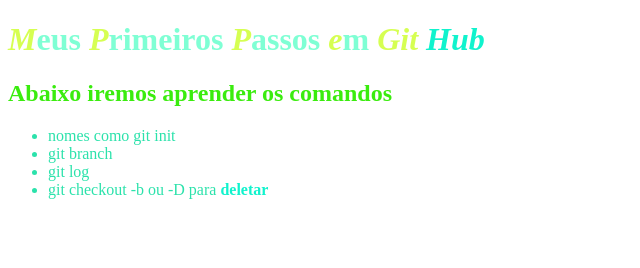
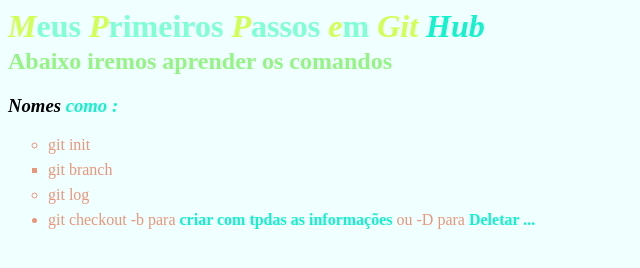
Before and after one commit to DIEGO-ARAUJO2121/novo-teste, a plain HTML site: page estudos/index.html in a window 1280 px wide. Shown: the whole page, without its empty margins (0-640 px from the left). Drawn offline with Linux system fonts and the light colour scheme.

Commit message:
adicionando novas cores e marcações

```diff
--- a/estudos/index.css
+++ b/estudos/index.css
@@ -1,16 +1,37 @@
-h1 {
+body {
+width: auto;
+height:auto;
+background-color: azure;
+}
 
+
+h1
+{
 color: aquamarine;
+margin: auto;
+height: 20px;
 }
-h2 {
-color: rgb(58, 236, 14);
+h2
+{
+color: rgba(58, 236, 14, 0.508);
+}
+ul
+{
+    color: rgb(43, 226, 171);
 
 }
-ul {
-    color: rgb(43, 226, 171);
-}strong {
+strong
+{
 color: rgb(16, 243, 205)
 }
-em {
-    color: rgba(195, 255, 0, 0.678);
+em
+{
+color: rgba(195, 255, 0, 0.678);
 }
+li
+{
+height: 25px;
+width: 1000px;
+color: darksalmon;
+
+}
--- a/estudos/index.html
+++ b/estudos/index.html
@@ -4,18 +4,20 @@
     <meta charset="UTF-8">
     <meta name="viewport" content="width=device-width, initial-scale=1.0">
     <link rel="stylesheet" href="index.css">
+
     <title>MEU GIT</title>
 </head>
 <body>
     <h1><em>M</em>eus <em>P</em>rimeiros <em>P</em>assos <em>e</em>m <em>Git <strong>Hub</strong></em> </h1>
+
 <h2>Abaixo iremos aprender os comandos </h2>
-<ul>
-<li> nomes como  git  init </li>
-    <li>  git  branch      </li>
-        <li>  git log      </li>
-            <li>  git checkout -b ou -D para  <strong>deletar</strong>         </li>
-                </ul>
-
-
-</body>
+    <h3><i><em></em> Nomes <strong>como :</strong> </i> </h3>
+<ul >
+<li type="circle">   git  init </li>
+    <li type="square">  git  branch </li>
+        <li type="circle">  git log      </li>
+            <li  type="square " >  git checkout -b para <strong>criar com tpdas as informações </strong>ou -D para
+                <strong>Deletar ...</strong>  </li>
+                    </ul>
+                        </body>
 </html>
```
